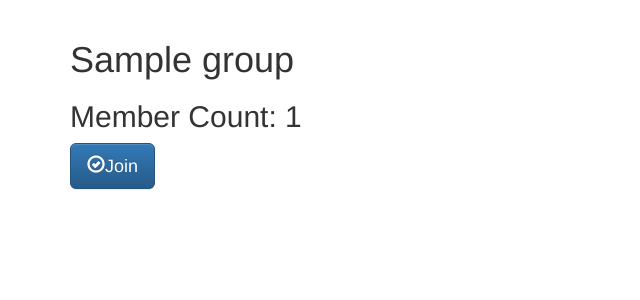
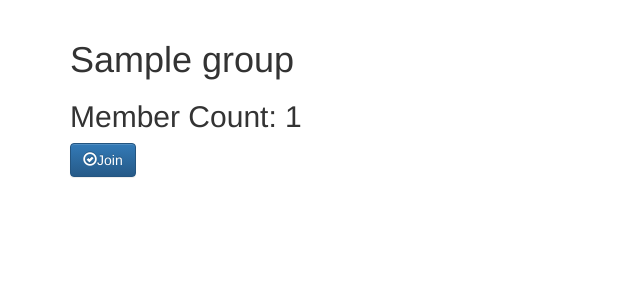
Before and after one commit to Soranosuke2001/Social_Django, a Django app: template social_blog/groups/templates/groups/group_detail.html in a window 1280 px wide. Shown: the part 52-352 px from the top of the page, without its empty margins (0-640 px from the left). Run offline with Django 5.2, Linux system fonts and the light colour scheme; the template is opened without the code that fills it: most values are stand-ins (such as "Sample title", 1, 10 or a date in 2020); some libraries are stand-ins or nearby versions.

Commit message:
fixed css button styling

```diff
--- a/social_blog/groups/templates/groups/group_detail.html
+++ b/social_blog/groups/templates/groups/group_detail.html
@@ -6,11 +6,11 @@
 
     <div class="content">
       {% if user in group.members.all %}
-        <a href="{% url 'groups:leave' slug=group.slug %}" class="btn btn-lg btn-fill btn-warning">
+        <a href="{% url 'groups:leave' slug=group.slug %}" class="btn btn-large btn-fill btn-warning">
           <span class="glyphicon glyphicon-remove-circle"></span>Leave
         </a>
       {% else %}
-        <a href="{% url 'groups:join' slug=group.slug %}" class="btn btn-lg btn-fill btn-primary">
+        <a href="{% url 'groups:join' slug=group.slug %}" class="btn btn-large btn-fill btn-primary">
           <span class="glyphicon glyphicon-ok-circle"></span>Join
         </a>
       {% endif %}
--- a/social_blog/groups/templates/groups/group_form.html
+++ b/social_blog/groups/templates/groups/group_form.html
@@ -8,7 +8,7 @@
       {% csrf_token %}
       {% bootstrap_form form %}
 
-      <input type="submit" class="btn btn-primary btn-lg" value="Create Group">
+      <input type="submit" class="btn btn-primary btn-large" value="Create Group">
     </form>
 
   {% endblock %}
```
